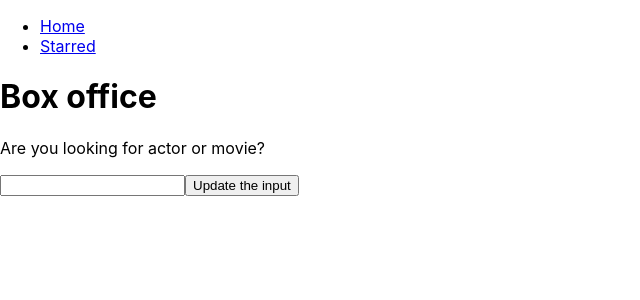
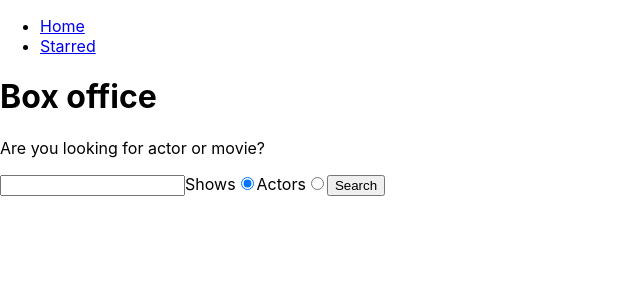
Before and after one commit to Manish3330/box-office-app, a React (Create React App) app: page / in a window 1280 px wide. Shown: the top 300 px of the page, without its empty margins (0-640 px from the left). Built offline with nearby package versions, Linux system fonts and the light colour scheme.

Commit message:
added actors and displayed search result

```diff
--- a/src/api/tvmaze.js
+++ b/src/api/tvmaze.js
@@ -1,10 +1,10 @@
-const BASE_URL = "https://api.tvmaze.com/"
-const apiGet =async ( queryString)=>
-{
-    const response = await fetch(
-        `${BASE_URL}${queryString}`
-      );
-      const body = await response.json();
-      return body;
-}
-export const searchForShows =( query)=> apiGet(`search/shows?q=${query}`)
+const BASE_URL = 'https://api.tvmaze.com';
+const apiGet = async queryString => {
+  const response = await fetch(`${BASE_URL}${queryString}`);
+  const body = await response.json();
+  return body;
+};
+
+export const searchForShows = query => apiGet(`/search/shows?q=${query}`);
+
+export const searchForPeople = query => apiGet(`/search/people?q=${query}`);
--- a/src/pages/Home.jsx
+++ b/src/pages/Home.jsx
@@ -1,42 +1,88 @@
 import { useState } from 'react';
-// import { Link } from 'react-router-dom';
-import { searchForShows } from '../api/tvmaze';
+import { searchForShows, searchForPeople } from './../api/tvmaze';
 
 const Home = () => {
-  const [searchString, setsearchString] = useState('');
-  const [apiData, setapiData] = useState([]);
-  const [apiDataError, setapiDataError] = useState(null);
-  const onInputChange = ev => {
-    setsearchString(ev.target.value);
+  const [searchStr, setSearchStr] = useState('');
+  const [apiData, setApiData] = useState(null);
+  const [apiDataError, setApiDataError] = useState(null);
+  const [searchOption, setSearchOption] = useState('shows');
+
+  const onSearchInputChange = ev => {
+    setSearchStr(ev.target.value);
   };
+
+  const onRadioChange = ev => {
+    setSearchOption(ev.target.value);
+  };
+
   const onSearch = async ev => {
     ev.preventDefault();
+
     try {
-      setapiDataError(null);
-       const result = await searchForShows(searchString);
-    setapiData(result);
+      setApiDataError(null);
+
+      if (searchOption === 'shows') {
+        const result = await searchForShows(searchStr);
+        setApiData(result);
+      } else {
+        const result = await searchForPeople(searchStr);
+        setApiData(result);
+      }
     } catch (error) {
-      setapiDataError(error);
+      setApiDataError(error);
+    }
+  };
+
+  const renderApiData = () => {
+    if (apiDataError) {
+      return <div>Error occured: {apiDataError.message}</div>;
     }
 
+    if (apiData) {
+      if(apiData && apiData.length>0)
+      return apiData[0].show
+        ? apiData.map(data => <div key={data.show.id}>{data.show.name}</div>)
+        : apiData.map(data => (
+            <div key={data.person.id}>{data.person.name}</div>
+          ));
+    }
+
+    return null;
   };
-  const renderApiData = () => {
-    if(apiDataError)
-    {
-      return <div>error occured: {apiDataError.message}</div>
-    }
-    if(apiData)
-      return apiData.map(data => <div key={data.show.id}>{data.show.name}</div>);
-    return null
-  };
+
   return (
     <div>
       <form onSubmit={onSearch}>
-        <input type="text" value={searchString} onChange={onInputChange} />
-        <button type="submit">Update the input</button>
+        <input type="text" value={searchStr} onChange={onSearchInputChange} />
+
+        <label>
+          Shows
+          <input
+            type="radio"
+            name="search-option"
+            value="shows"
+            checked={searchOption === 'shows'}
+            onChange={onRadioChange}
+          />
+        </label>
+
+        <label>
+          Actors
+          <input
+            type="radio"
+            name="search-option"
+            value="actors"
+            checked={searchOption === 'actors'}
+            onChange={onRadioChange}
+          />
+        </label>
+
+        <button type="submit">Search</button>
       </form>
+
       <div>{renderApiData()}</div>
     </div>
   );
 };
+
 export default Home;
```
